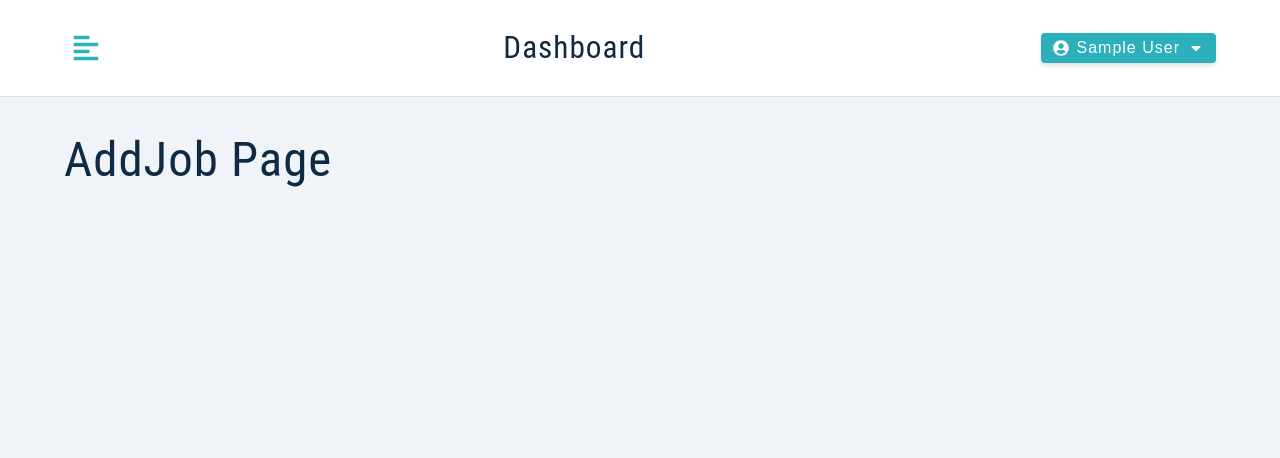
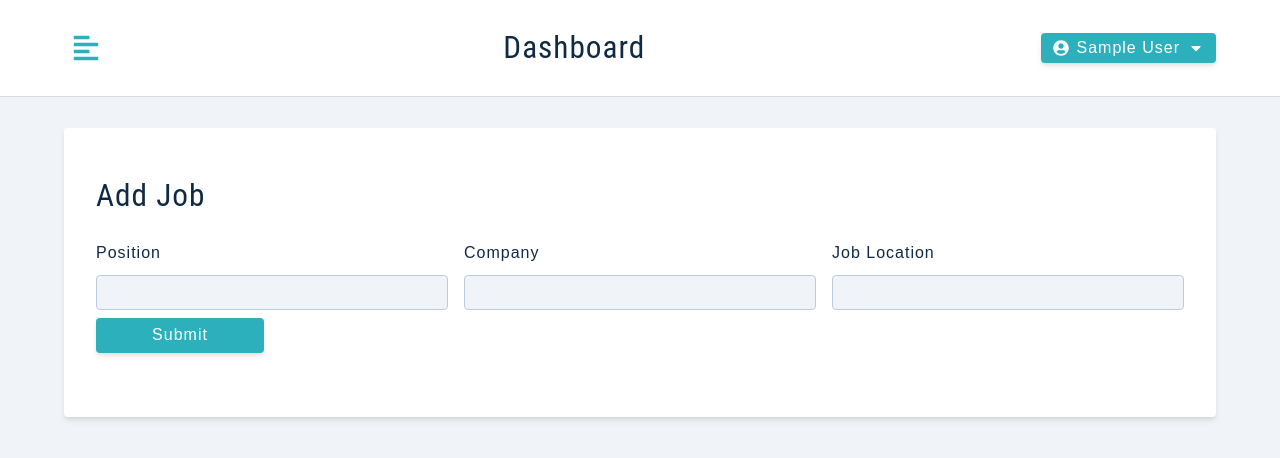
Before and after one commit to GiorgiMakharadze/Jobify-MERN-typescript, a React (Create React App) app in the folder client/: page /add-job in a window 1280 px wide. Shown: the top 458 px of the page. Built offline with nearby package versions, Linux system fonts and the light colour scheme; sample sign-in values are in the browser's storage.

Commit message:
Job  page

```diff
--- a/client/src/context/appContext.tsx
+++ b/client/src/context/appContext.tsx
@@ -26,8 +26,17 @@
   user: user ? JSON.parse(user) : null,
   token: token,
   userLocation: userLocation || "",
+  showSidebar: false,
+  //Job
+  isEditing: false,
+  editJobId: "",
+  position: "",
+  company: "",
   jobLocation: userLocation || "",
-  showSidebar: false,
+  jobTypeOptions: ["full-time", "part-time", "remote", "internship"],
+  jobType: "full-time",
+  statusOptions: ["interview", "declined", "pending"],
+  status: "pending",
 };
 
 const AppContext = createContext<any>(null);
--- a/client/src/pages/Dashboard/AddJob.tsx
+++ b/client/src/pages/Dashboard/AddJob.tsx
@@ -1,4 +1,74 @@
+import { FormRow, Alert } from "../../components";
+import { useAppContext } from "../../context/appContext";
+import Wrapper from "../../assets/wrappers/DashboardFormPage";
+
 const AddJob = () => {
-  return <h1>AddJob Page</h1>;
+  const {
+    isEditing,
+    showAlert,
+    displayAlert,
+    position,
+    company,
+    jobLocation,
+    jobType,
+    jobTypeOptions,
+    status,
+    statusOptions,
+  } = useAppContext();
+
+  const handleSubmit = (e: React.MouseEvent<HTMLButtonElement>) => {
+    e.preventDefault();
+
+    if (!position || !company || !jobLocation) {
+      displayAlert();
+      return;
+    }
+    console.log("create job");
+  };
+
+  const handleJobInput = (e: React.ChangeEvent<HTMLInputElement>) => {
+    const name = e.target.name;
+    const value = e.target.value;
+    console.log(`${name}:${value}`);
+  };
+
+  return (
+    <Wrapper>
+      <form className="form">
+        <h3>{isEditing ? "edit job" : "add job"}</h3>
+        {showAlert && <Alert />}
+        <div className="form-center">
+          <FormRow
+            type="text"
+            name="position"
+            value={position}
+            handleChange={handleJobInput}
+          />
+          <FormRow
+            type="text"
+            name="company"
+            value={company}
+            handleChange={handleJobInput}
+          />
+          <FormRow
+            type="text"
+            labelText="job location"
+            name="jobLocation"
+            value={jobLocation}
+            handleChange={handleJobInput}
+          />
+          <div className="btn-container">
+            <button
+              type="submit"
+              className="btn btn-block submit-btn"
+              onClick={handleSubmit}
+            >
+              Submit
+            </button>
+          </div>
+        </div>
+      </form>
+    </Wrapper>
+  );
 };
 export default AddJob;
```
